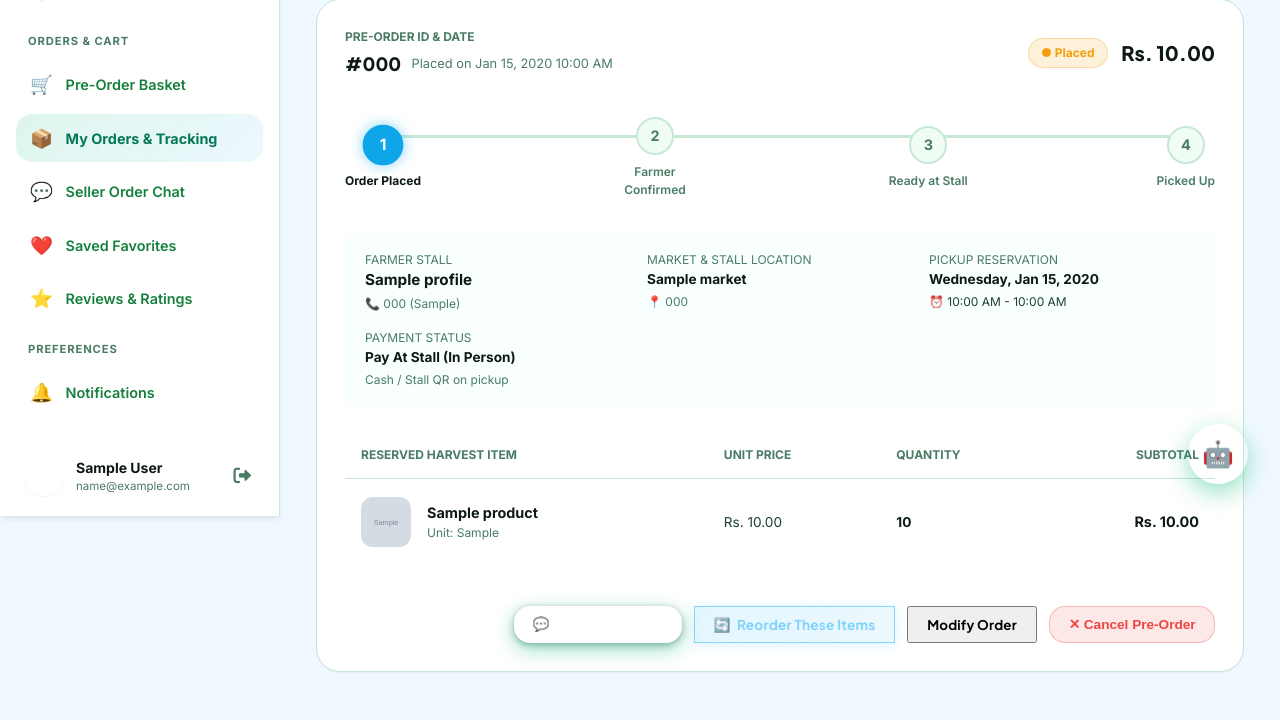
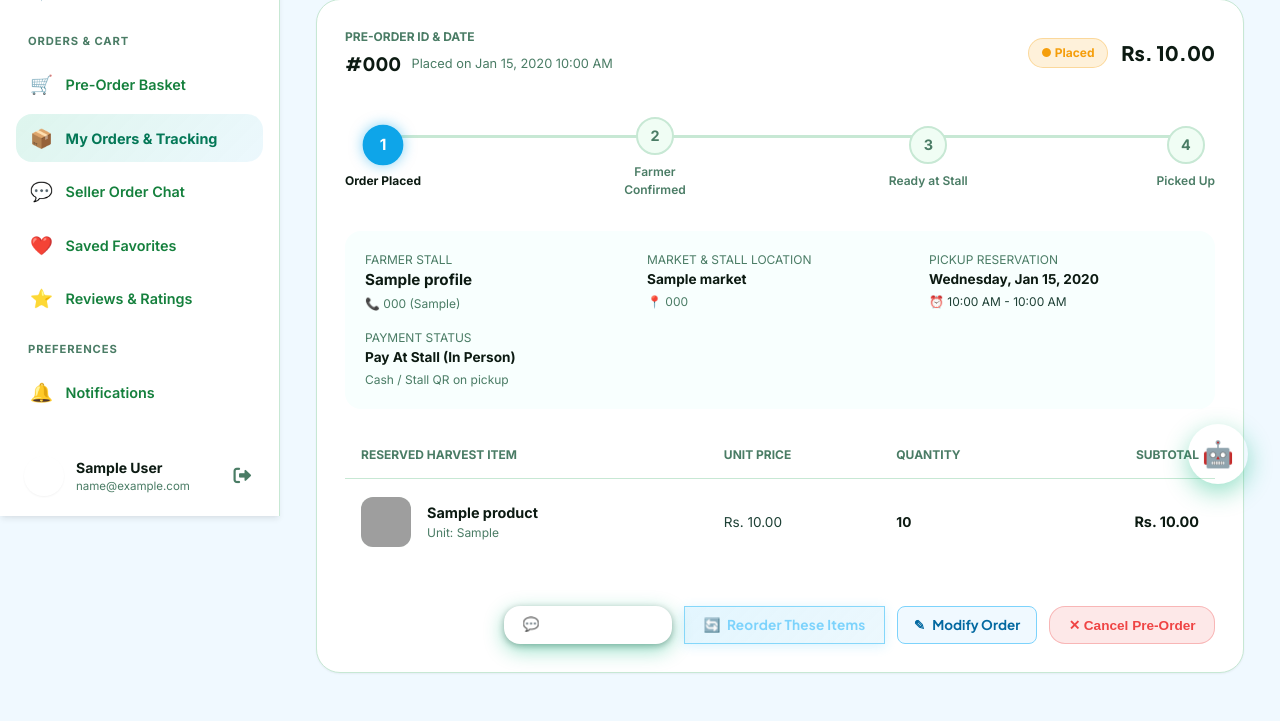
Before and after one commit to abdulrafaykhan11/MarketLink, a PHP site: page /customer/orders.php in a window 1280 px wide. Shown: the part 284-1005 px from the top of the page. Run offline with PHP 8.4, Linux system fonts and the light colour scheme; the visitor is signed in with stand-in values (Sample User, id 1); tables that the repository leaves empty or names only in its code hold one stand-in row (values such as "Sample post"); grey boxes marked "Sample" are stand-in pictures; data that the repository does not hold is empty; some libraries are stand-ins or nearby versions; grey boxes are pictures that could not be loaded.

Commit message:
Add order modification button styles and integrate toast notifications for cart actions

```diff
--- a/assets/css/responsive.css
+++ b/assets/css/responsive.css
@@ -423,6 +423,38 @@ code {
   color: var(--emerald-300) !important;
 }
 
+.order-modify-btn {
+  display: inline-flex;
+  align-items: center;
+  justify-content: center;
+  gap: 0.45rem;
+  min-height: 38px;
+  padding: 0.5rem 1rem;
+  border: 1px solid rgba(56, 189, 248, 0.52);
+  border-radius: 8px;
+  background: rgba(14, 165, 233, 0.11);
+  color: #7dd3fc;
+  font-family: var(--font-heading);
+  font-size: 0.84rem;
+  font-weight: 700;
+  line-height: 1.2;
+  cursor: pointer;
+  transition: background 0.2s ease, border-color 0.2s ease, color 0.2s ease, transform 0.2s ease;
+}
+
+.order-modify-btn:hover {
+  background: rgba(16, 185, 129, 0.16);
+  border-color: rgba(74, 222, 128, 0.72);
+  color: #bbf7d0;
+  transform: translateY(-1px);
+}
+
+[data-theme="light"] .order-modify-btn {
+  background: #f0f9ff;
+  border-color: #7dd3fc;
+  color: #0369a1;
+}
+
 .admin-btn > svg,
 .admin-btn > i[data-lucide] {
   width: 1rem;
@@ -480,4 +512,8 @@ code {
   .product-stall-summary > .btn-secondary {
     width: 100%;
   }
+
+  .order-modify-btn {
+    width: 100%;
+  }
 }
--- a/customer/includes/customer_footer.php
+++ b/customer/includes/customer_footer.php
@@ -44,6 +44,7 @@
 
 <!-- Scripts -->
 <script src="https://unpkg.com/leaflet@1.9.4/dist/leaflet.js" integrity="sha256-20nQCchB9co0qIjJZRGuk2/Z9VM+kNiyxNV1lvTlZBo=" crossorigin=""></script>
+<script src="<?= BASE_URL ?>/assets/js/toast.js"></script>
 <script src="<?= BASE_URL ?>/assets/js/customer.js"></script>
 
 </body>
--- a/customer/orders.php
+++ b/customer/orders.php
@@ -306,8 +306,8 @@ foreach ($orders as $editableOrder) {
           <?php if (in_array($st, ['placed', 'accepted'])): ?>
             <?php if ($st === 'placed'): ?>
               <button type="button" onclick="openModifyOrderModal(<?= $ord['order_id'] ?>)"
-                      class="btn-secondary" style="padding:0.5rem 1.15rem;">
-                Modify Order
+                      class="order-modify-btn">
+                <span aria-hidden="true">✎</span> Modify Order
               </button>
             <?php endif; ?>
             <button type="button" onclick="openCancelModal(<?= $ord['order_id'] ?>, '<?= htmlspecialchars($ord['order_number']) ?>')"
```
Also changed, not shown: customer/product_detail.php (+15 -4 lines).
